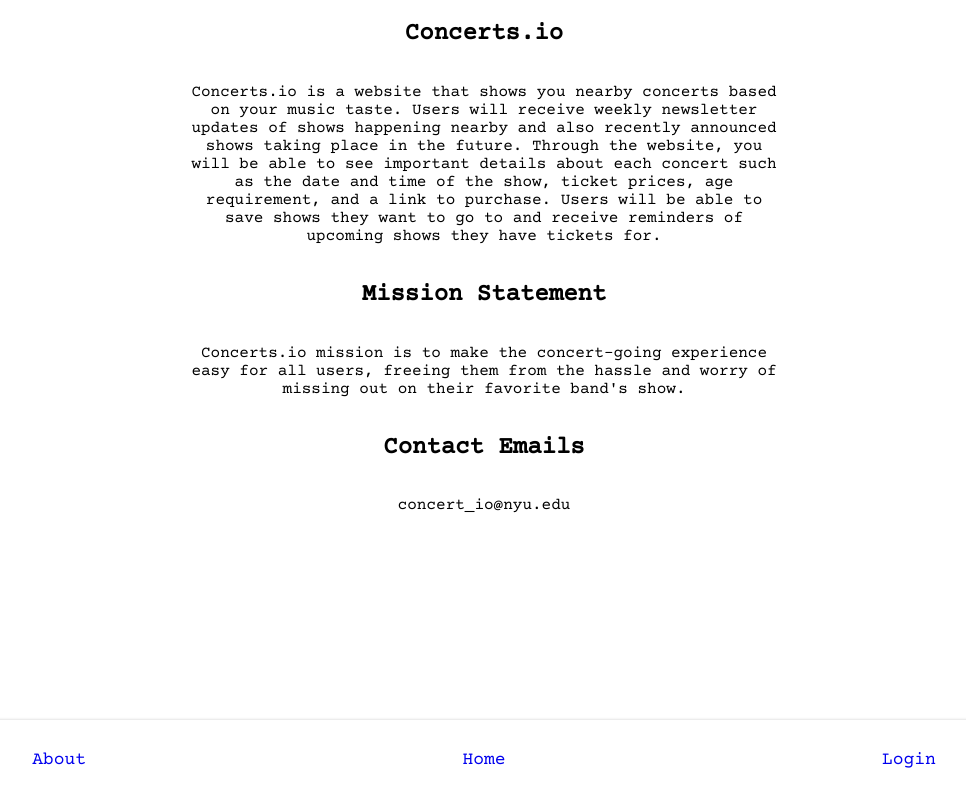
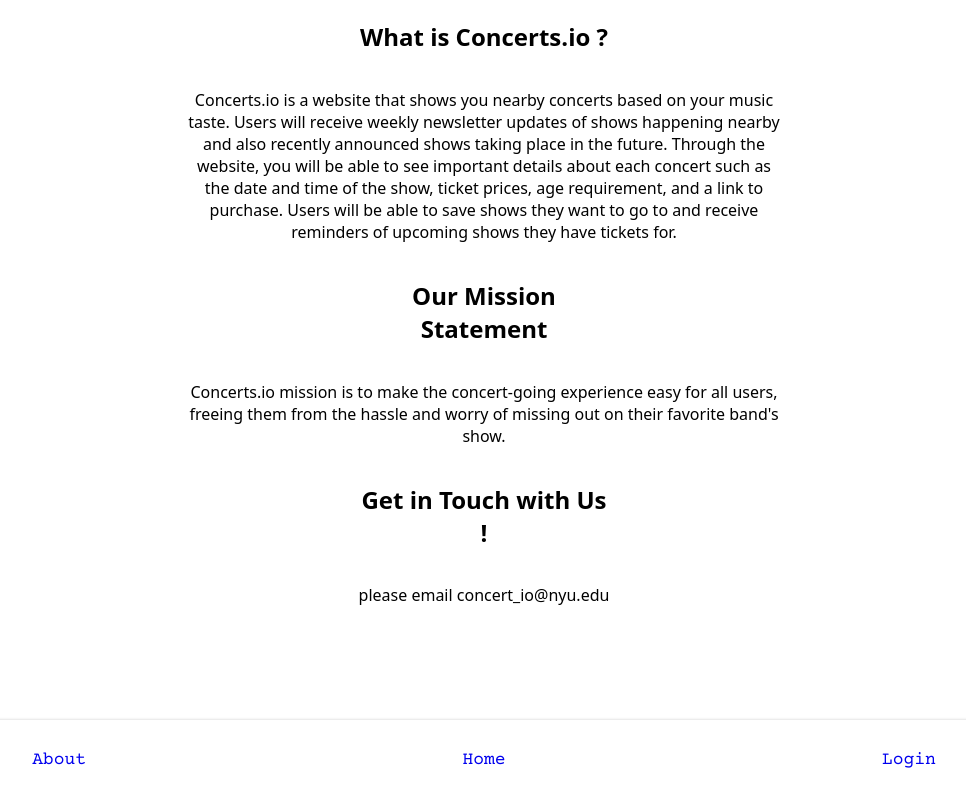
Before and after one commit to agiledev-students-spring2023/final-project-concerts-io, a React (Create React App) app in the folder front-end/: page /about in a window 1280 px wide. Shown: the whole page, without its empty margins (156-1122 px from the left). Built offline with nearby package versions, Linux system fonts and the light colour scheme.

Commit message:
change about us page info and font styling

```diff
--- a/front-end/src/pages/About.css
+++ b/front-end/src/pages/About.css
@@ -9,4 +9,6 @@
 .About {
   max-width: 600px;
   margin: auto;
+  display: block;
+  font-family: system-ui, -apple-system, BlinkMacSystemFont, 'Segoe UI', Roboto, Oxygen, Ubuntu, Cantarell, 'Open Sans', 'Helvetica Neue', sans-serif;
 }
--- a/front-end/src/pages/About.js
+++ b/front-end/src/pages/About.js
@@ -5,7 +5,7 @@
 const About = props => {
     return (
       <div className="About">
-        <h2>Concerts.io</h2>
+        <h2>What is Concerts.io ?</h2>
           <p className="paragraph">
           Concerts.io is a website that shows you nearby concerts based on your music taste.
           Users will receive weekly newsletter updates of shows happening nearby
@@ -14,14 +14,14 @@
           ticket prices, age requirement, and a link to purchase.
           Users will be able to save shows they want to go to and receive reminders of upcoming shows they have tickets for.
           </p>
-        <h2>Mission Statement</h2>
+        <h2>Our Mission Statement</h2>
           <p className="paragraph">
           Concerts.io mission is to make the concert-going experience easy for all users,
           freeing them from the hassle and worry of missing out on their favorite band's show.
           </p>
-        <h2>Contact Emails</h2>
+        <h2>Get in Touch with Us !</h2>
           <p className="paragraph">
-            concert_io@nyu.edu
+            please email concert_io@nyu.edu
           </p>
       </div>
     )
```
